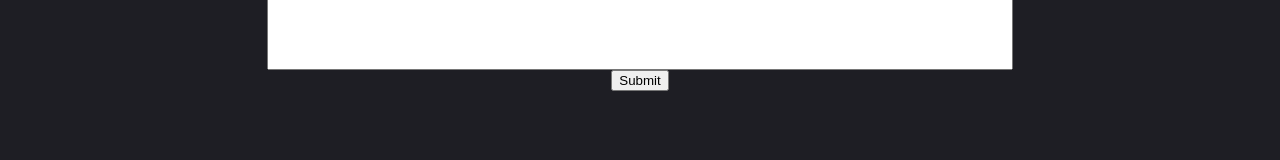
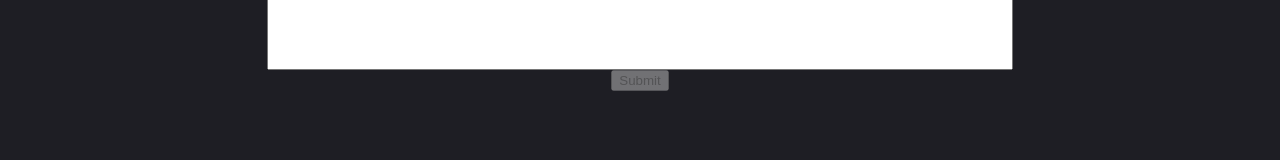
Before and after one commit to Jamesh431/BlueBlox, a React (Create React App) app: page /contact in a window 1280 px wide. Shown: the part 519-679 px from the top of the page. Built offline with nearby package versions, Linux system fonts and the light colour scheme.

Commit message:
added logic to submit button

```diff
--- a/src/components/pages/Contact.js
+++ b/src/components/pages/Contact.js
@@ -86,7 +86,7 @@ export default function Contact() {
             <div className="submit-wrapper">
               <button
               onClick={()=> {alert('This is not an official site, your message will not be sent')}}
-              // disabled={subjectInput.length === 0 && nameInput.length === 0 && messageInput.length === 0 && emailInput.length === 0 && !emailInput.some(['.com','.edu','.net','.co'])}
+              disabled={subjectInput.length === 0 && nameInput.length === 0 && messageInput.length === 0 && emailInput.length === 0 && !['.com','.edu','.net','.co'].includes(emailInput)}
               >Submit</button>
             </div>
           </div>
```
